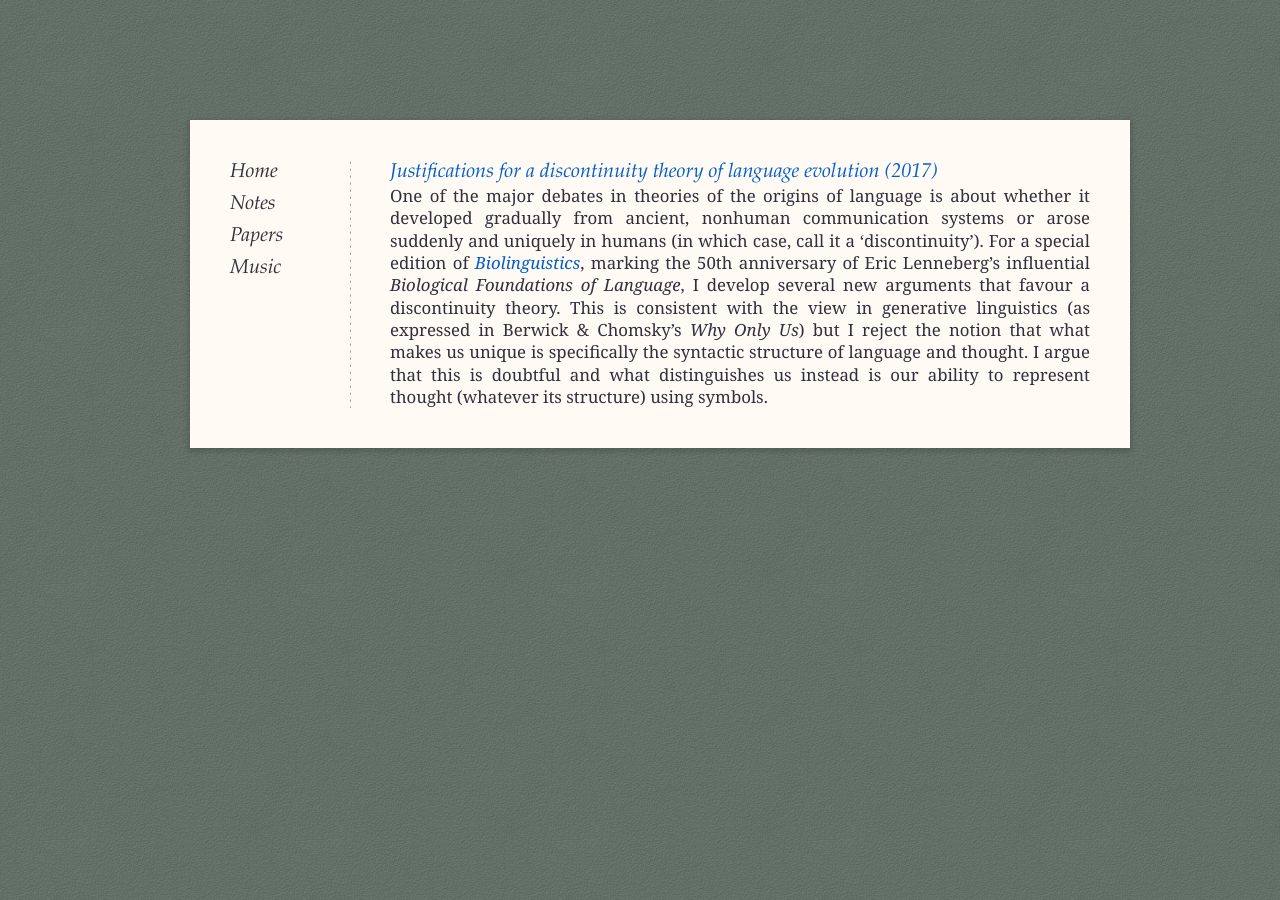
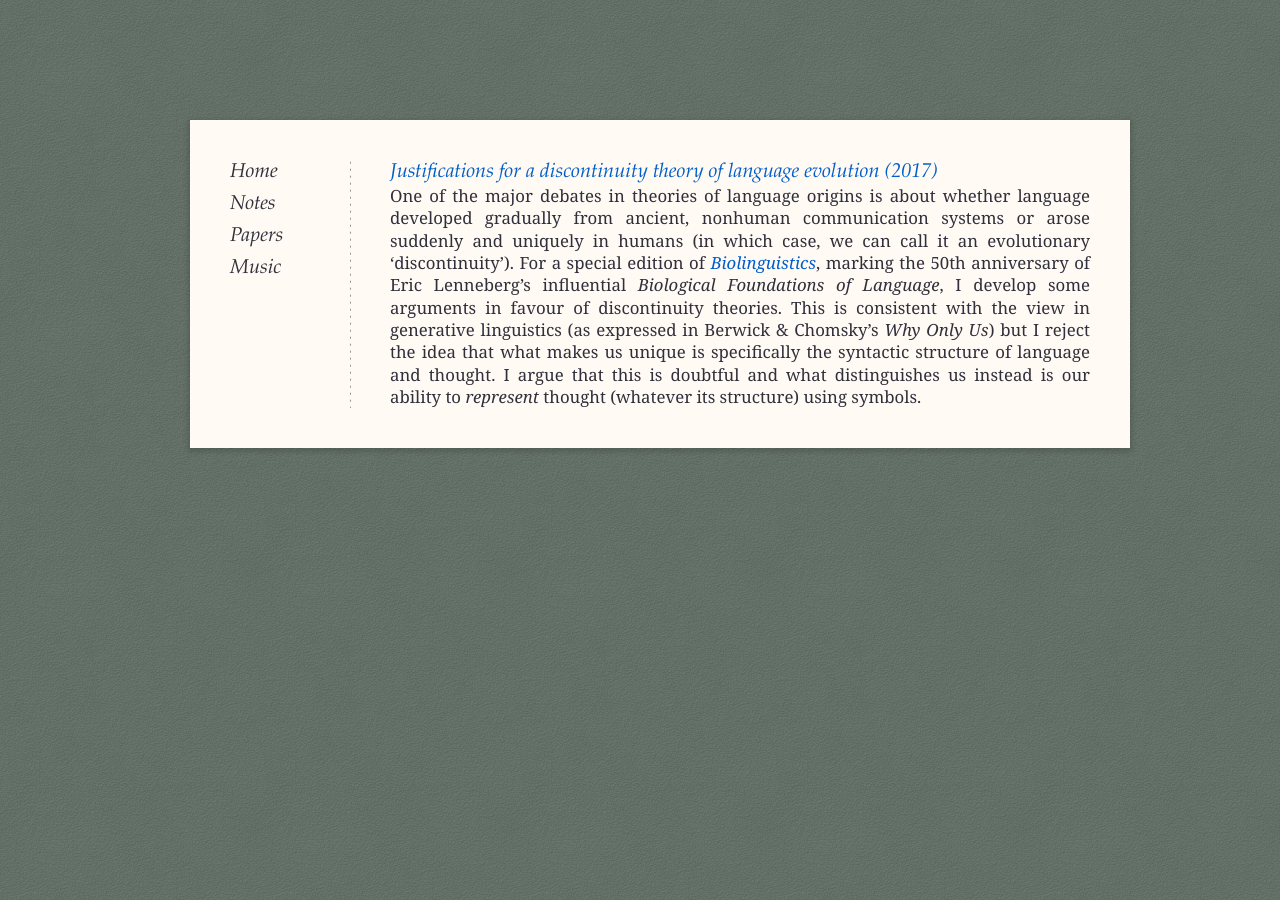
Before and after one commit to callumhackett/callumhackett.github.io, a Jekyll site: the page built from papers.md, in a window 1280 px wide. Built offline with Jekyll 4.4.1, drawn with Linux system fonts in a browser that asks for light colours; some web fonts are replaced.

```diff
--- a/papers.md
+++ b/papers.md
@@ -4,4 +4,4 @@
 ---
 ## [Justifications for a discontinuity theory of language evolution (2017)](/assets/papers/justifications_for_a_discontinuity_theory_of_language_evolution.pdf)
 
-One of the major debates in theories of the origins of language is about whether it developed gradually from ancient, nonhuman communication systems or arose suddenly and uniquely in humans (in which case, call it a 'discontinuity'). For a special edition of [*Biolinguistics*](https://bioling.psychopen.eu/index.php/bioling), marking the 50th anniversary of Eric Lenneberg's influential *Biological Foundations of Language*, I develop several new arguments that favour a discontinuity theory. This is consistent with the view in generative linguistics (as expressed in Berwick & Chomsky's *Why Only Us*) but I reject the notion that what makes us unique is specifically the syntactic structure of language and thought. I argue that this is doubtful and what distinguishes us instead is our ability to represent thought (whatever its structure) using symbols.
+One of the major debates in theories of language origins is about whether language developed gradually from ancient, nonhuman communication systems or arose suddenly and uniquely in humans (in which case, we can call it an evolutionary 'discontinuity'). For a special edition of [*Biolinguistics*](https://bioling.psychopen.eu/index.php/bioling), marking the 50th anniversary of Eric Lenneberg's influential *Biological Foundations of Language*, I develop some arguments in favour of discontinuity theories. This is consistent with the view in generative linguistics (as expressed in Berwick & Chomsky's *Why Only Us*) but I reject the idea that what makes us unique is specifically the syntactic structure of language and thought. I argue that this is doubtful and what distinguishes us instead is our ability to *represent* thought (whatever its structure) using symbols.
```
